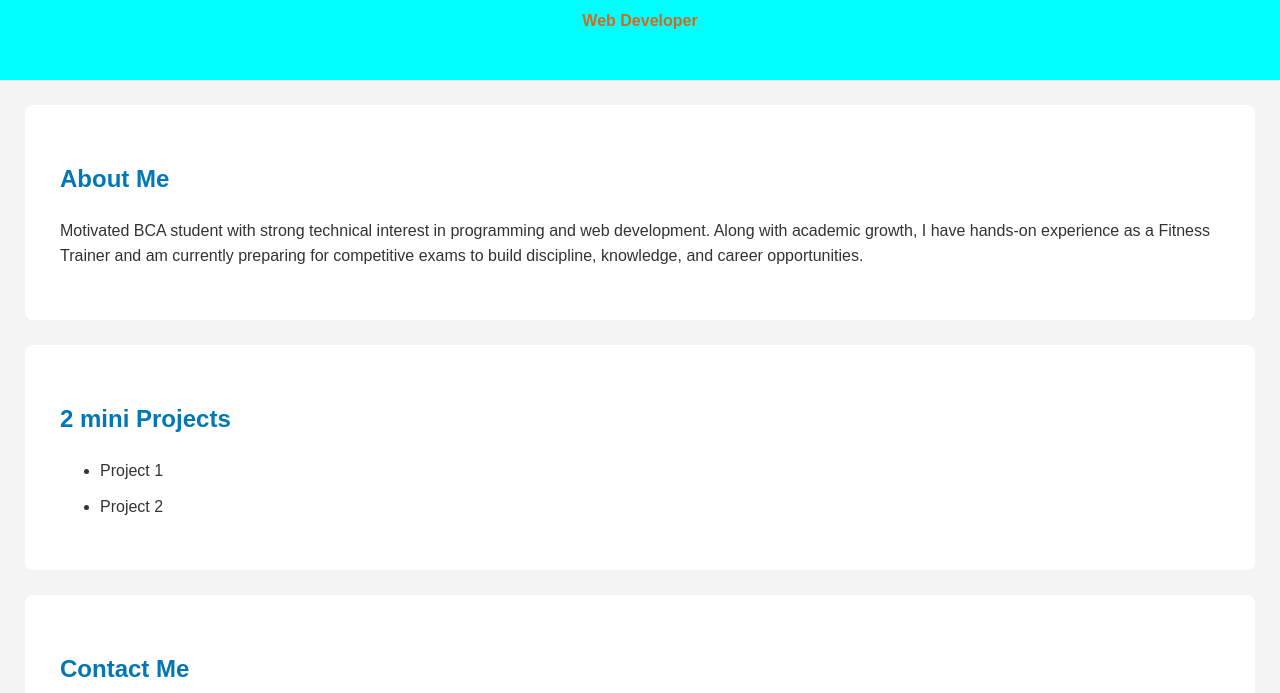
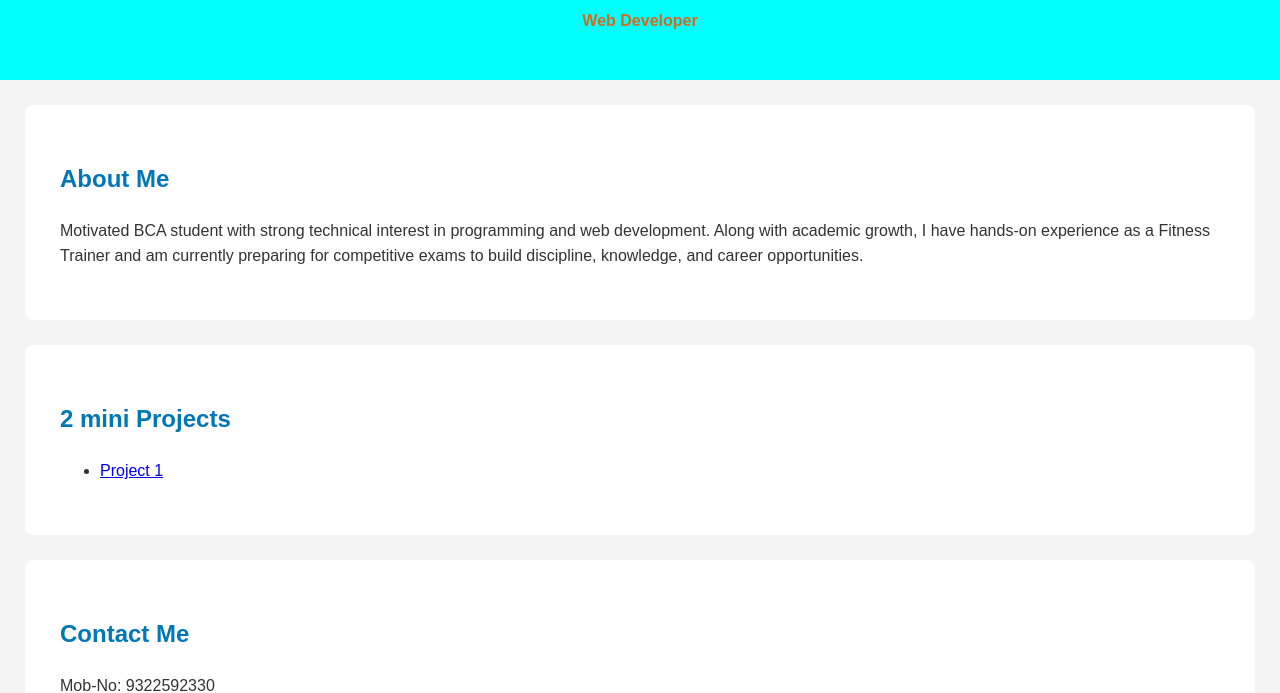
Before and after one commit to Aaditya521/Aaditya-portfolio, a plain HTML site: page index.html in a window 1280 px wide. Shown: the part 116-809 px from the top of the page. Drawn offline with Linux system fonts and the light colour scheme.

Commit message:
Add link to Project 1 in the projects section
Updated project section with a link to Project 1.

```diff
--- a/index.html
+++ b/index.html
@@ -26,8 +26,8 @@
     <section id="projects">
         <h2>2 mini Projects</h2>
         <ul>
-            <li>Project 1</li>
-            <li>Project 2</li>
+            <li><a href="https://aaditya521.github.io/Gym-Management-System1/index.html">Project 1</a></li>
+
         </ul>
     </section>
 
```
